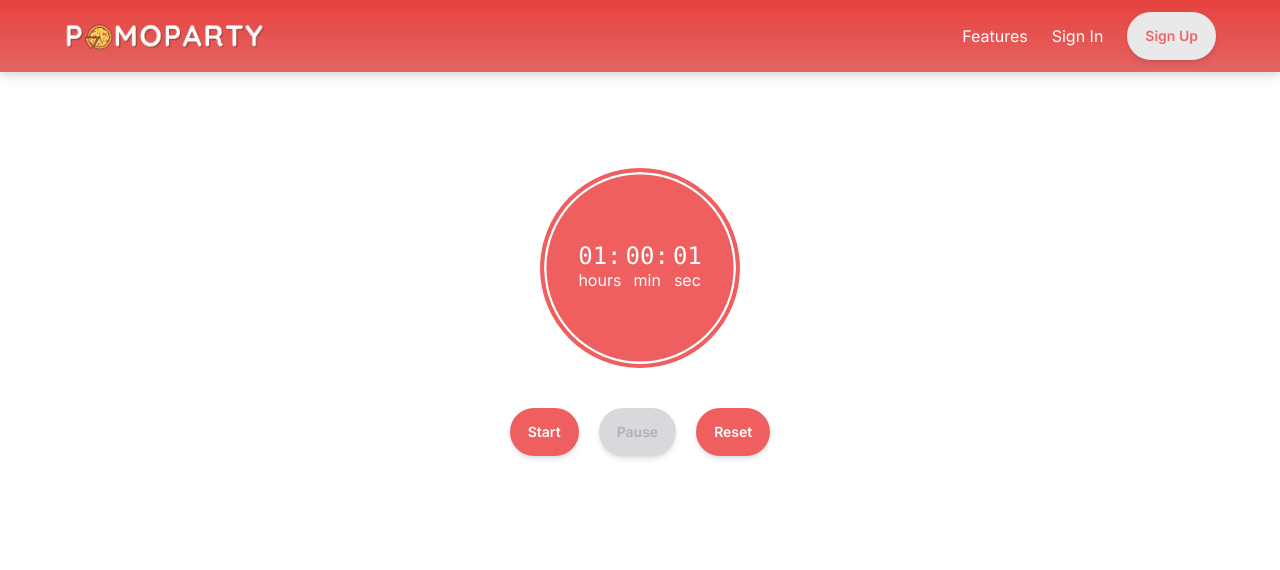
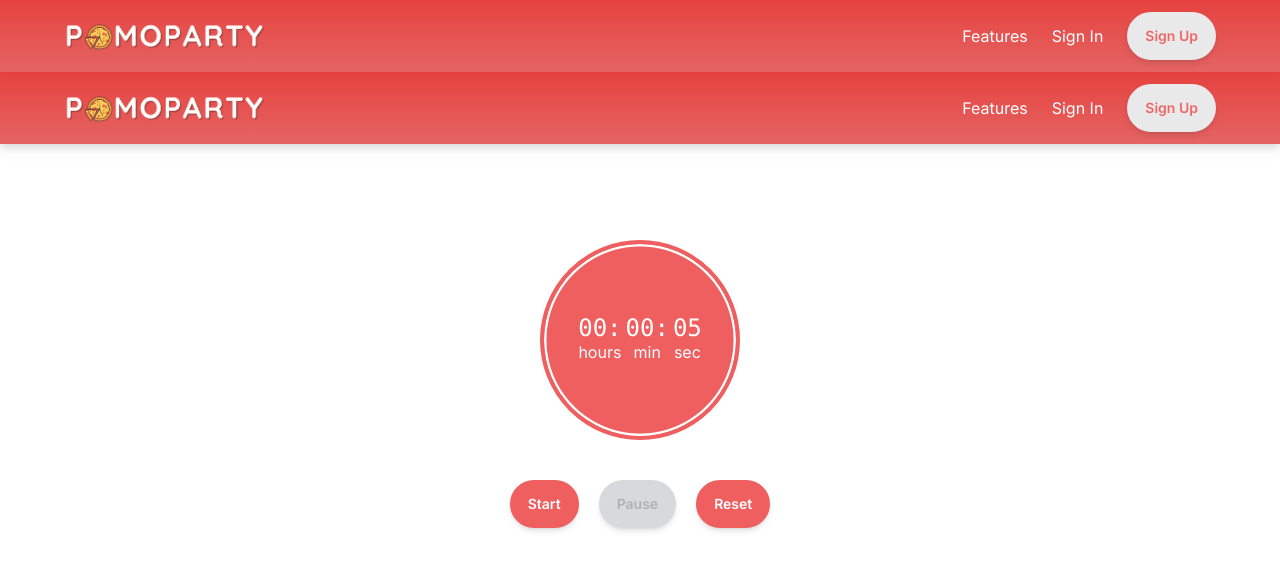
Before and after one commit to sn163/Pomoparty, a Next.js app: page / in a window 1280 px wide. Shown: the top 570 px of the page. Built offline with nearby package versions, Linux system fonts and the light colour scheme.

Commit message:
added NavBar to home page

```diff
--- a/src/app/page.tsx
+++ b/src/app/page.tsx
@@ -1,6 +1,12 @@
 "use client";
 import Dashboard from "./_components/Dashboard";
+import NavBar from './_components/Navbar';
 
 export default function Home() {
-	return <Dashboard startHr={1} startMin={0} startSec={1} />;
+	return (
+		<>
+			<NavBar/>
+			<Dashboard startHr={0} startMin={0} startSec={5} />
+		</>
+	);
 }
```
